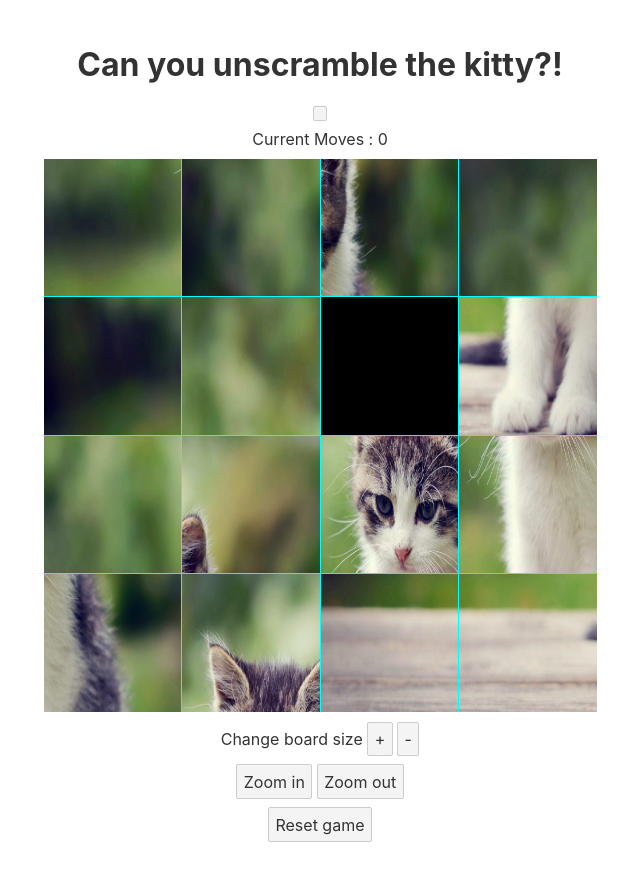
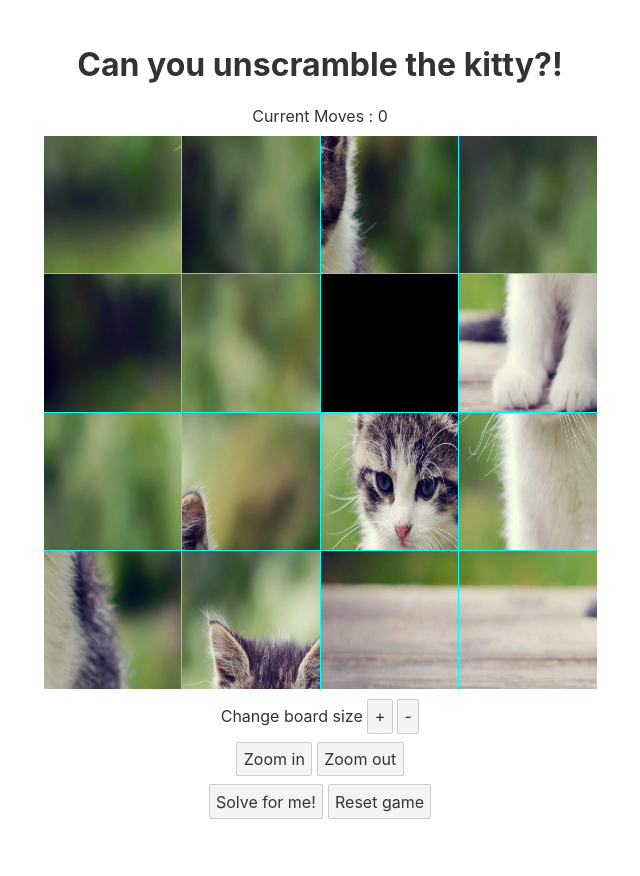
Before and after one commit to Kavikick/TilePuzzle, a Svelte app: page / in a window 1280 px wide. Shown: the whole page, without its empty margins (320-960 px from the left). After the commit the page ends 853 px from the top, so only its background shows below. Built offline with nearby package versions, Linux system fonts and the light colour scheme.

Commit message:
Official solve button

```diff
--- a/src/Components/Board.svelte
+++ b/src/Components/Board.svelte
@@ -70,19 +70,21 @@
             pieces[blackIndex] = pieceID;
             totalMoves++;
             if (checkWin()) {
-                setTimeout(() => {
-                    handleGameWin();
-                }, 400);
+                gameIsWon = true;
             }
         }
     }
 
     function handleGameWin() {
-        gameIsWon = true;
         boardGap = 0;
         displaySizeMemory = $displaySize;
         $displaySize = 300;
     }
+    $: gameIsWon
+        ? setTimeout(() => {
+              handleGameWin();
+          }, 400)
+        : {};
 
     function checkWin(): boolean {
         const key = [...pieces.keys()];
@@ -95,13 +97,6 @@
     }
 </script>
 
-<button
-    on:click={() => {
-        pieces = pieces.sort((a, b) => {
-            return a - b;
-        });
-    }}
-/>
 <div class="gameScreen">
     {#if gameIsWon}
         <div
--- a/src/Components/BoardSettings.svelte
+++ b/src/Components/BoardSettings.svelte
@@ -45,6 +45,14 @@
                 }}>Zoom out</button
             >
         </div>
+        <button
+            on:click={() => {
+                pieces = pieces.sort((a, b) => {
+                    return a - b;
+                });
+                gameIsWon = true;
+            }}>Solve for me!</button
+        >
     {/if}
 
     <button
```
